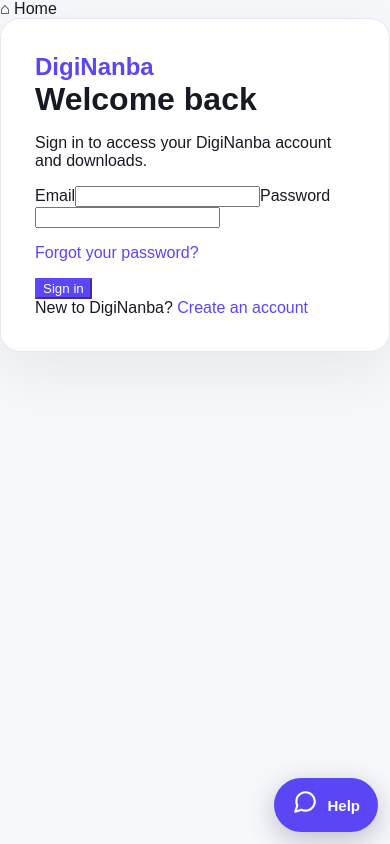
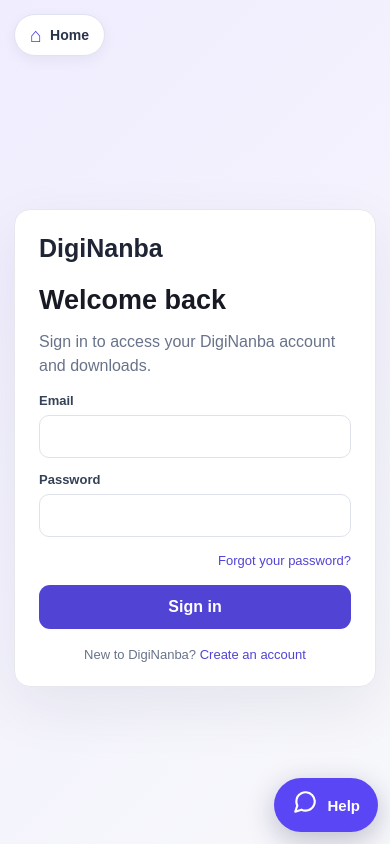
Before and after one commit to agnengineeringselectricals-crypto/diginanba, a Next.js app: page /login in a window 390 px wide. Built offline with nearby package versions, Linux system fonts and the light colour scheme.

Commit message:
Style authentication home navigation for desktop and mobile

```diff
--- a/app/globals.css
+++ b/app/globals.css
@@ -774,3 +774,23 @@ a.ref-need:hover .ref-solution-link{text-decoration:underline}
 /* Homepage hero without the featured-products side column */
 .ref-market-grid-single{grid-template-columns:minmax(0,1fr)}
 .ref-market-grid-single .ref-market-left{width:100%}
+
+/* Clear, always-visible route back to the DigiNanba homepage on authentication screens. */
+.auth-shell{position:relative;min-height:100vh;display:grid;place-items:center;padding:76px 20px 32px;background:linear-gradient(135deg,#f0edff,#f7f8fb)}
+.auth-home-link{position:absolute;top:22px;left:clamp(16px,4vw,44px);display:inline-flex;align-items:center;gap:8px;padding:10px 15px;border:1px solid #dfe3ef;border-radius:999px;background:#fff;color:#29334a;text-decoration:none;font-size:14px;font-weight:750;box-shadow:0 4px 14px rgba(24,32,51,.06);transition:background .15s,border-color .15s,transform .15s}
+.auth-home-link span{font-size:20px;line-height:1;color:#5144d5}
+.auth-home-link:hover{background:#f7f5ff;border-color:#bdb5ff;transform:translateY(-1px)}
+.auth-home-link:focus-visible{outline:3px solid #6757f5;outline-offset:3px}
+.auth-card{width:min(440px,100%);display:grid;gap:14px;background:#fff;border:1px solid #e7e8ee;border-radius:20px;padding:clamp(24px,5vw,34px);box-shadow:0 20px 60px #11182712}
+.auth-card .brand{display:inline-block;width:max-content;margin:0 0 8px;color:#202536;text-decoration:none;font-size:25px;font-weight:850}
+.auth-card h1{margin:0;font-size:clamp(27px,5vw,32px);line-height:1.15}
+.auth-card>p{margin:0;color:#68738a;line-height:1.55}
+.auth-card label{display:grid;gap:7px;font-size:13px;font-weight:700;color:#354156}
+.auth-card input{width:100%;box-sizing:border-box;border:1px solid #dfe2ea;border-radius:10px;padding:12px 13px;font:inherit;font-size:15px}
+.auth-card input:focus{outline:0;border-color:#5b46f6;box-shadow:0 0 0 3px #5b46f61a}
+.auth-card .primary{width:100%;border:0;border-radius:11px;padding:13px 16px;background:#5144d5;color:#fff;font:inherit;font-weight:800;cursor:pointer}
+.auth-card .primary:disabled{opacity:.65;cursor:wait}
+.auth-card .auth-recovery{text-align:right;font-size:13px}
+.auth-card .auth-foot{text-align:center;font-size:13px;color:#68738a;margin-top:4px}
+.auth-card a{color:#5144d5}
+@media(max-width:480px){.auth-shell{padding:76px 14px 24px}.auth-home-link{top:14px;left:14px}.auth-card{border-radius:16px}}
```
